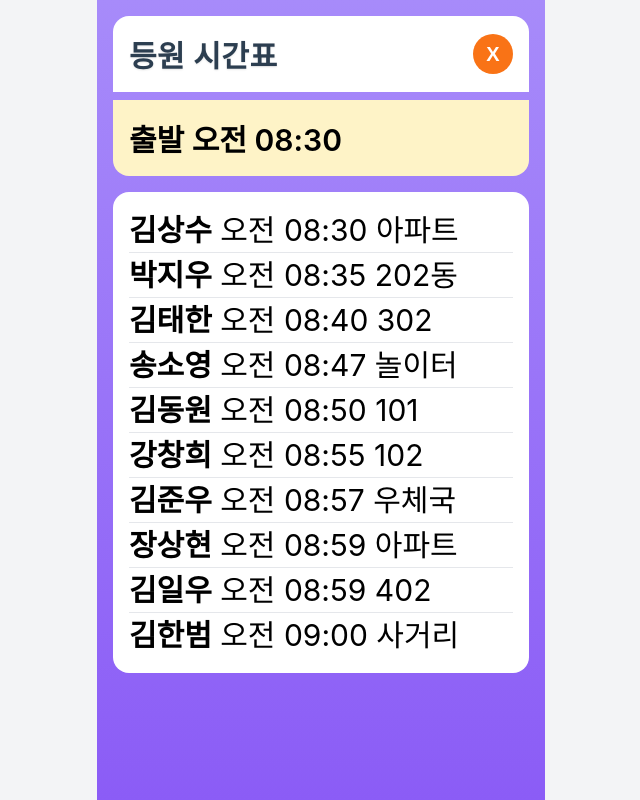
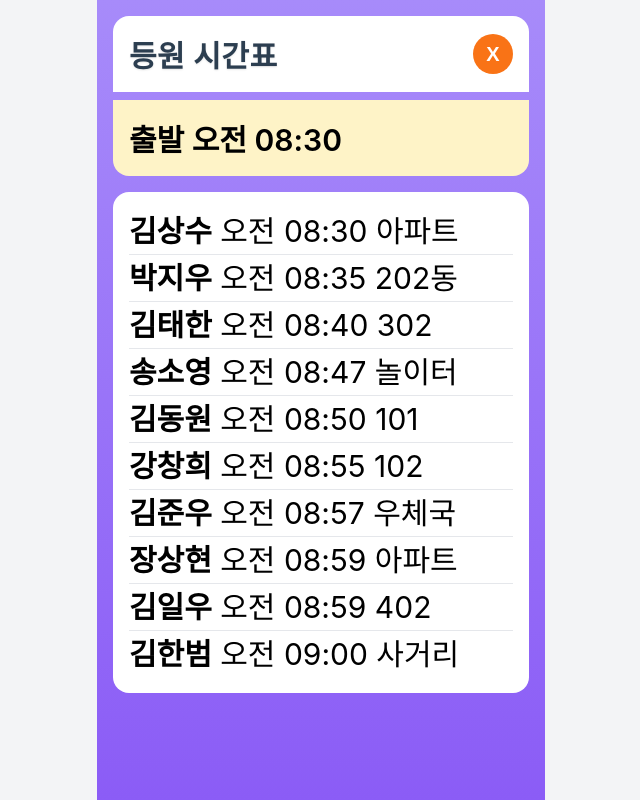
Before and after one commit to kjk3217/CAR-TIME, a plain HTML site: page index.html in a window 1280 px wide. Both pictures are taken after a click on the button "▷ 등원". Shown: the whole page, without its empty margins (319-959 px from the left). Drawn offline with Linux system fonts and the light colour scheme.

Commit message:
Update styles.css

```diff
--- a/styles.css
+++ b/styles.css
@@ -239,7 +239,7 @@ body {
 
 .schedule-item {
     font-size: 1.875rem; /* 30px */
-    padding: 0.25rem 0;
+    padding: 0.3125rem 0; /* 5px */
     border-bottom: 1px solid #E5E7EB;
     line-height: 1.2;
 }
```
